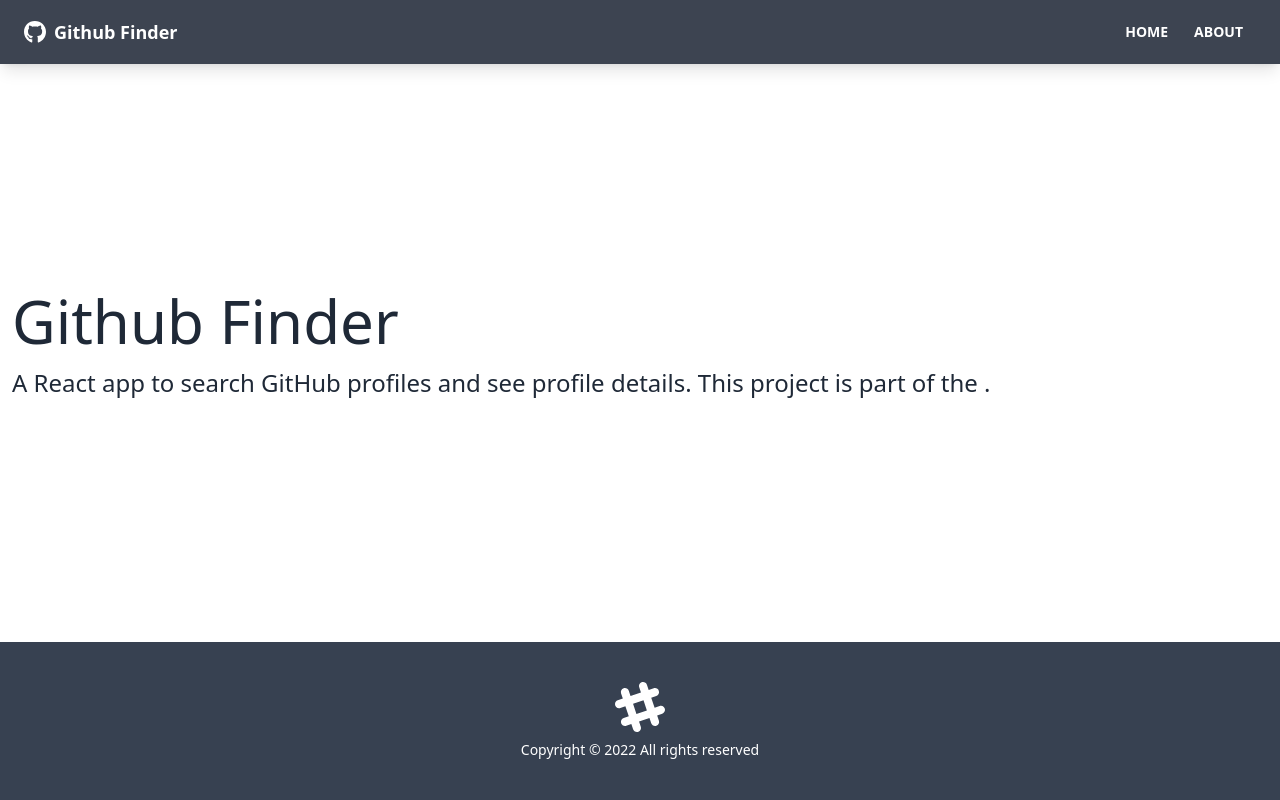
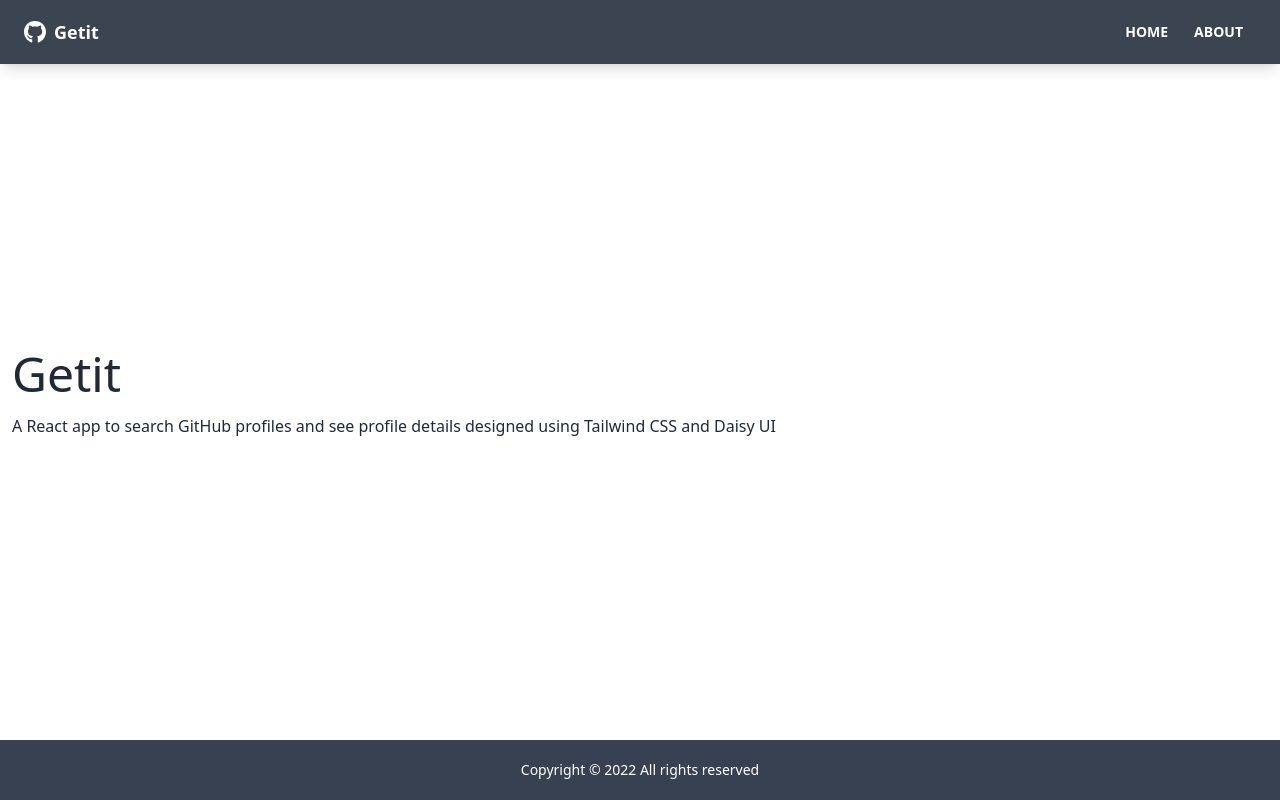
Before and after one commit to CODEX108/New-Getit, a React (Create React App) app: page /about in a window 1280 px wide. Built offline with nearby package versions, Linux system fonts and the light colour scheme; no server answers.

Commit message:
footer padding removed

```diff
--- a/src/components/layout/Footer.jsx
+++ b/src/components/layout/Footer.jsx
@@ -2,19 +2,8 @@
   const footerYear = new Date().getFullYear()
 
   return (
-    <footer className='footer p-10 bg-gray-700 text-primary-content footer-center'>
+    <footer className='footer p-5 bg-gray-700 text-primary-content footer-center'>
       <div>
-        <svg
-          width='50'
-          height='50'
-          viewBox='0 0 24 24'
-          xmlns='http://www.w3.org/2000/svg'
-          fillRule='evenodd'
-          clipRule='evenodd'
-          className='inline-block fill-current'
-        >
-          <path d='M22.672 15.226l-2.432.811.841 2.515c.33 1.019-.209 2.127-1.23 2.456-1.15.325-2.148-.321-2.463-1.226l-.84-2.518-5.013 1.677.84 2.517c.391 1.203-.434 2.542-1.831 2.542-.88 0-1.601-.564-1.86-1.314l-.842-2.516-2.431.809c-1.135.328-2.145-.317-2.463-1.229-.329-1.018.211-2.127 1.231-2.456l2.432-.809-1.621-4.823-2.432.808c-1.355.384-2.558-.59-2.558-1.839 0-.817.509-1.582 1.327-1.846l2.433-.809-.842-2.515c-.33-1.02.211-2.129 1.232-2.458 1.02-.329 2.13.209 2.461 1.229l.842 2.515 5.011-1.677-.839-2.517c-.403-1.238.484-2.553 1.843-2.553.819 0 1.585.509 1.85 1.326l.841 2.517 2.431-.81c1.02-.33 2.131.211 2.461 1.229.332 1.018-.21 2.126-1.23 2.456l-2.433.809 1.622 4.823 2.433-.809c1.242-.401 2.557.484 2.557 1.838 0 .819-.51 1.583-1.328 1.847m-8.992-6.428l-5.01 1.675 1.619 4.828 5.011-1.674-1.62-4.829z'></path>
-        </svg>
         <p>Copyright &copy; {footerYear} All rights reserved</p>
       </div>
     </footer>
--- a/src/components/layout/Navbar.jsx
+++ b/src/components/layout/Navbar.jsx
@@ -29,7 +29,7 @@
 }
 
 Navbar.defaultProps = {
-  title: 'Github Finder',
+  title: 'Getit',
 }
 
 Navbar.propTypes = {
--- a/src/pages/About.jsx
+++ b/src/pages/About.jsx
@@ -1,11 +1,11 @@
 function About() {
   return (
     <>
-      <h1 className='text-6xl mb-4'>Github Finder</h1>
-      <p className='mb-4 text-2xl font-light'>
-        A React app to search GitHub profiles and see profile details. This
-        project is part of the   .
+      <h1 className='text-5xl mb-4'>Getit</h1>
+      <p className='mb-4 text-1xl font-light'>
+        A React app to search GitHub profiles and see profile details designed using Tailwind CSS and Daisy UI
       </p>
+
 
     </>
   )
```
Also changed, not shown: src/components/layout/assets/SpinnerInf.gif (added).
